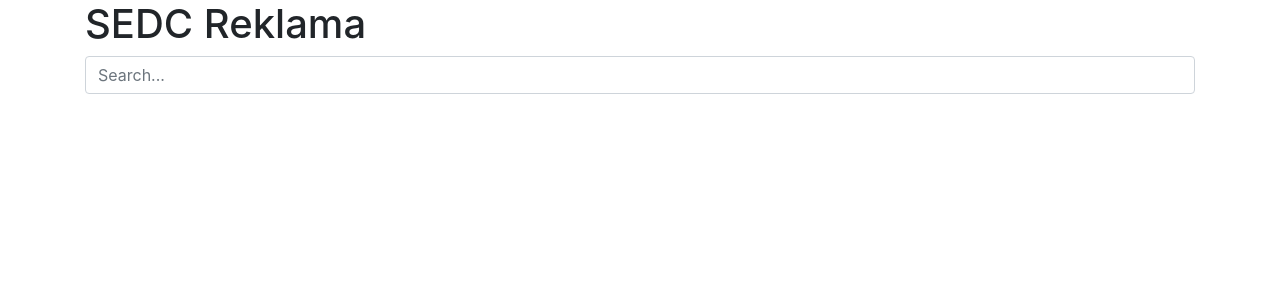
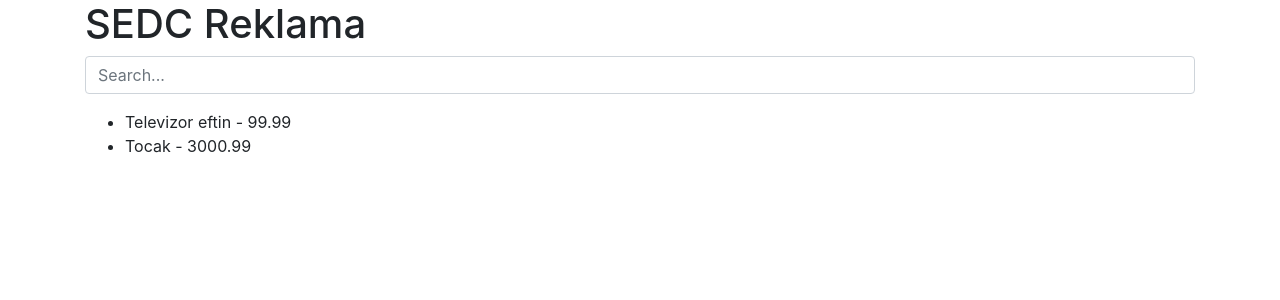
Before and after one commit to pavloskii/SEDC-2019-VUEJS, a Vue app in the folder full-project/: page / in a window 1280 px wide. Shown: the top 300 px of the page. Built offline with nearby package versions, Linux system fonts and the light colour scheme.

Commit message:
Finished

```diff
--- a/full-project/src/App.vue
+++ b/full-project/src/App.vue
@@ -57,6 +57,9 @@ export default {
   },
   computed: {
     filteredAds() {
+      if (this.searchText == "") {
+        return this.ads;
+      }
       const searchedQuery = this.ads.filter(ad => ad.title == this.searchText);
 
       return searchedQuery;
```
